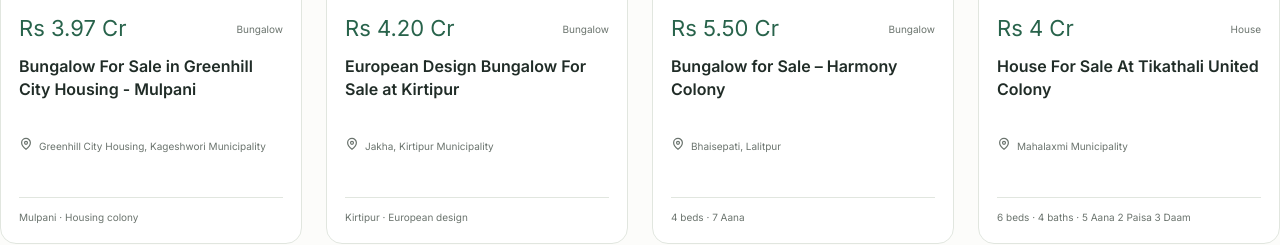
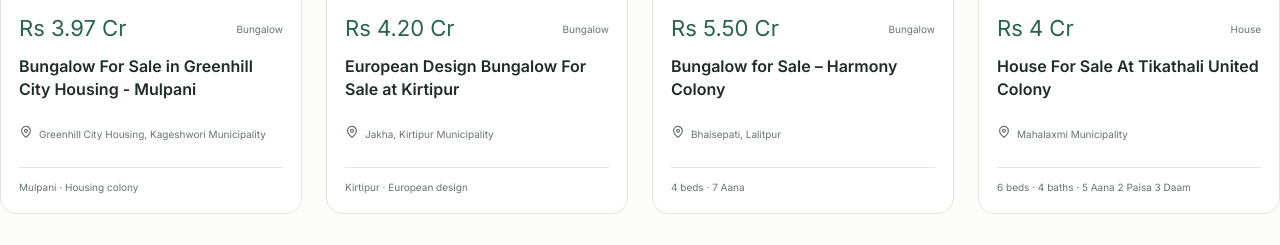
Before and after one commit to meeprakash25/himalaya-real-estate, a Next.js app: page / in a window 1280 px wide. Shown: the part 1240-1485 px from the top of the page. Built offline with nearby package versions, Linux system fonts and the light colour scheme.

Commit message:
fix: remove unnecessary margin from property address display in FeaturedProperties component

```diff
--- a/components/sections/FeaturedProperties.tsx
+++ b/components/sections/FeaturedProperties.tsx
@@ -110,7 +110,7 @@ export function FeaturedProperties() {
                       <h3 className="mt-3 min-h-[70px] text-card-title font-semibold text-foreground">
                         {property.title}
                       </h3>
-                      <div className="mt-3 flex min-h-9 items-start gap-1.5 text-micro leading-[18px] text-muted">
+                      <div className="flex items-start gap-1.5 text-micro leading-[18px] text-muted">
                         <MapPinIcon />
                         <p>{property.address}</p>
                       </div>
```
